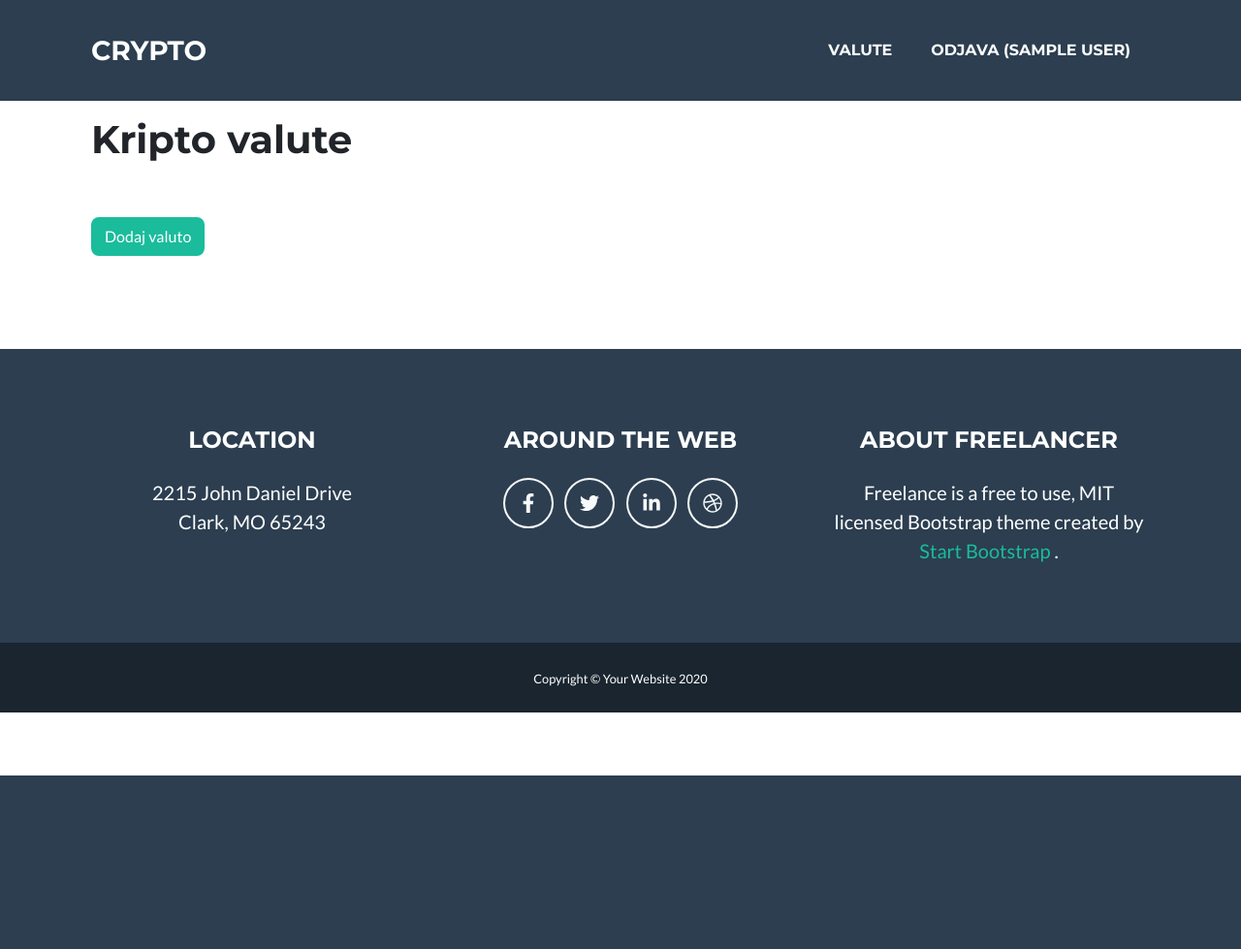
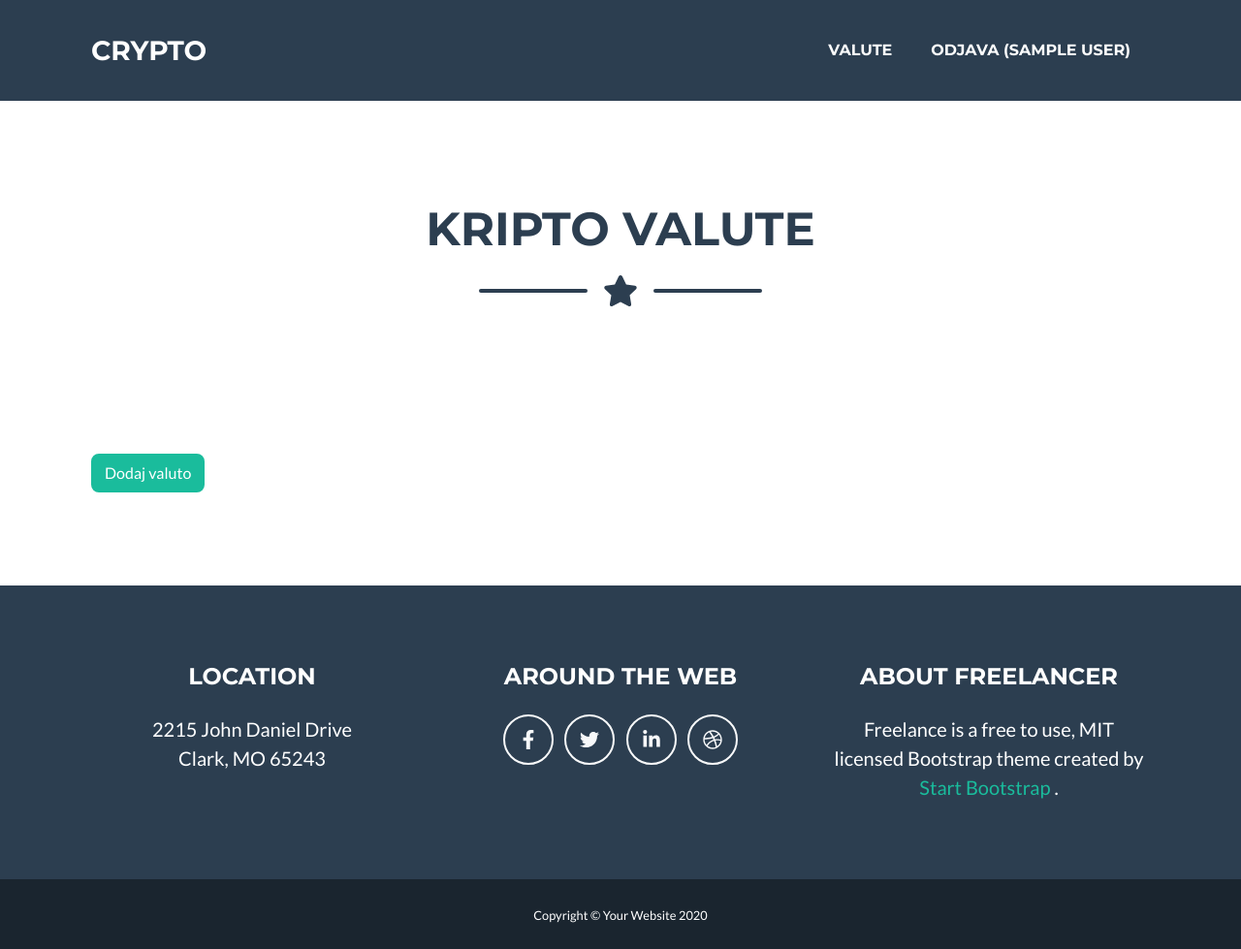
Before and after one commit to OogaBoogaLuka/Crypto, a PHP site: page /cryptocurrencies.php in a window 1280 px wide. Shown: the whole page at 97% size. Before the commit the page ends 800 px from the top, so only its background shows below. Run offline with PHP 8.4, Linux system fonts and the light colour scheme; the visitor is signed in with stand-in values (Sample User, id 1); data that the repository does not hold is empty.

Commit message:
kripto insert

```diff
--- a/cryptocurrencies.php
+++ b/cryptocurrencies.php
@@ -3,10 +3,20 @@
 ?>
 
 <br />
-<h1>Kripto valute</h1>
 
-<br />
-
+<!-- Portfolio Section-->
+<section class="page-section portfolio" id="portfolio">
+    <div class="container">
+        <!-- Portfolio Section Heading-->
+        <h2 class="page-section-heading text-center text-uppercase text-secondary mb-0">Kripto valute</h2>
+        <!-- Icon Divider-->
+        <div class="divider-custom">
+            <div class="divider-custom-line"></div>
+            <div class="divider-custom-icon"><i class="fas fa-star"></i></div>
+            <div class="divider-custom-line"></div>
+        </div>
+        <!-- Portfolio Grid Items-->
+        <div class="row justify-content-center">
             <?php
 
             include_once "database.php";
@@ -15,11 +25,27 @@
             $stmt = $pdo->prepare($query);
             $stmt->execute();
             while($row = $stmt->fetch()) {
-        echo $row['title'].' - '.$row['current_price'];
-        echo '<br />';
+                ?>
+                <div class="col-md-6 col-lg-4 mb-5">
+                <div class="portfolio-item mx-auto">
+                    <div class="portfolio-item-caption d-flex align-items-center justify-content-center h-100 w-100">
+                        <div class="portfolio-item-caption-content text-center text-white"><?php
+                            echo $row['current_price'];
+                        ?></div>
+                    </div>
+                    <img class="img-fluid" src="assets/img/portfolio/cabin.png" alt="" />
+                    <h3 class="justify-content-center row align-items-center"><?php echo $row['title']; ?></h3>
+                </div>
+            </div>
+            <?php
             }
 
             ?>
+        </div>
+    </div>
+</section>
+
+
 
 <br />
 
--- a/cryptocurrency_add.php
+++ b/cryptocurrency_add.php
@@ -16,7 +16,7 @@
         <div class="row">
             <div class="col-lg-8 mx-auto">
                 <!-- To configure the contact form email address, go to mail/contact_me.php and update the email address in the PHP file on line 19.-->
-                <form action="cryptocurrency_insert.php" method="post">
+                <form action="cryptocurrency_insert.php" method="post" enctype="multipart/form-data">
 
                     <div class="control-group">
                         <div class="form-group floating-label-form-group controls mb-0 pb-2">
```
Also changed, not shown: cryptocurrency_insert.php (+37 -10 lines). Lines whose indentation alone changed are shown as unchanged.
